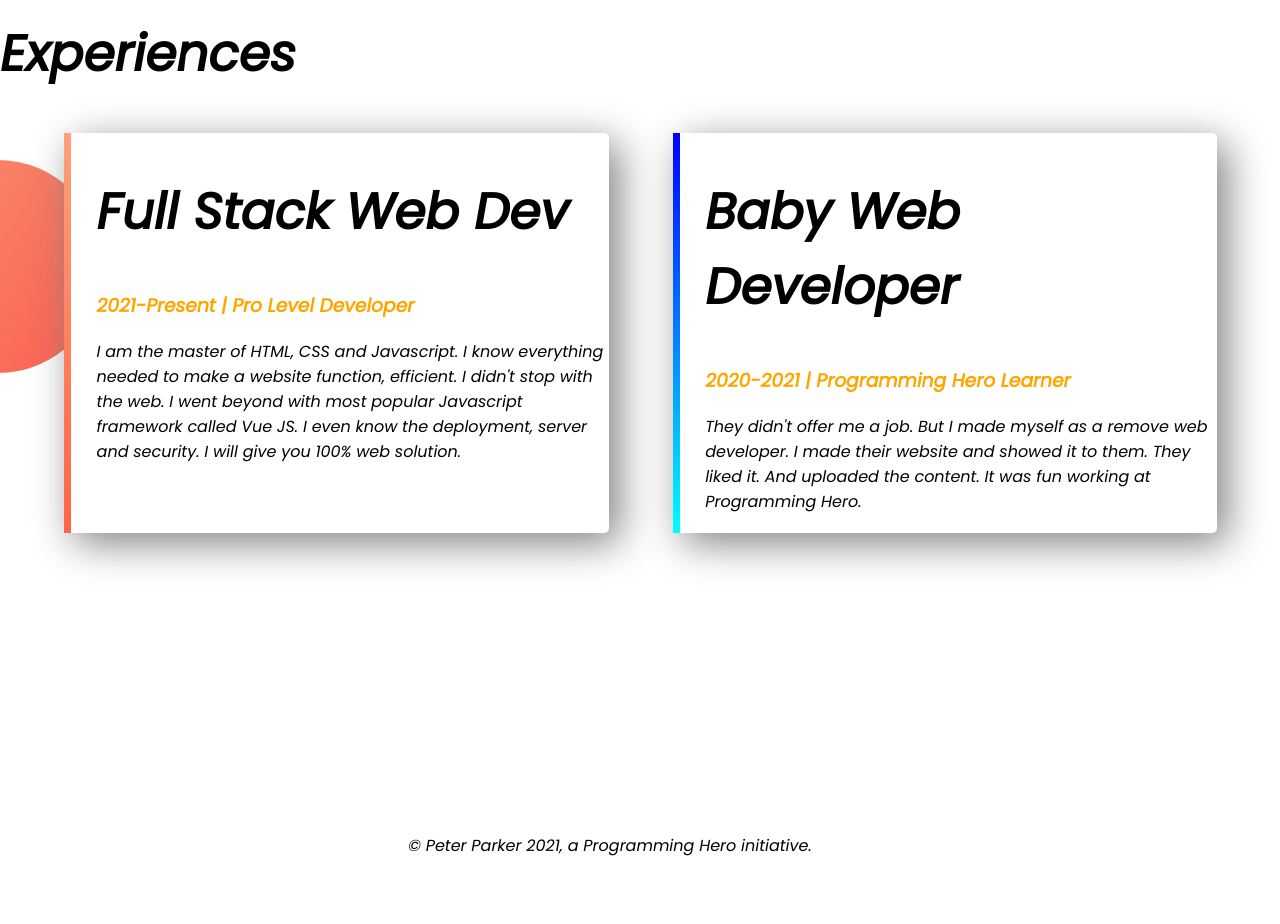
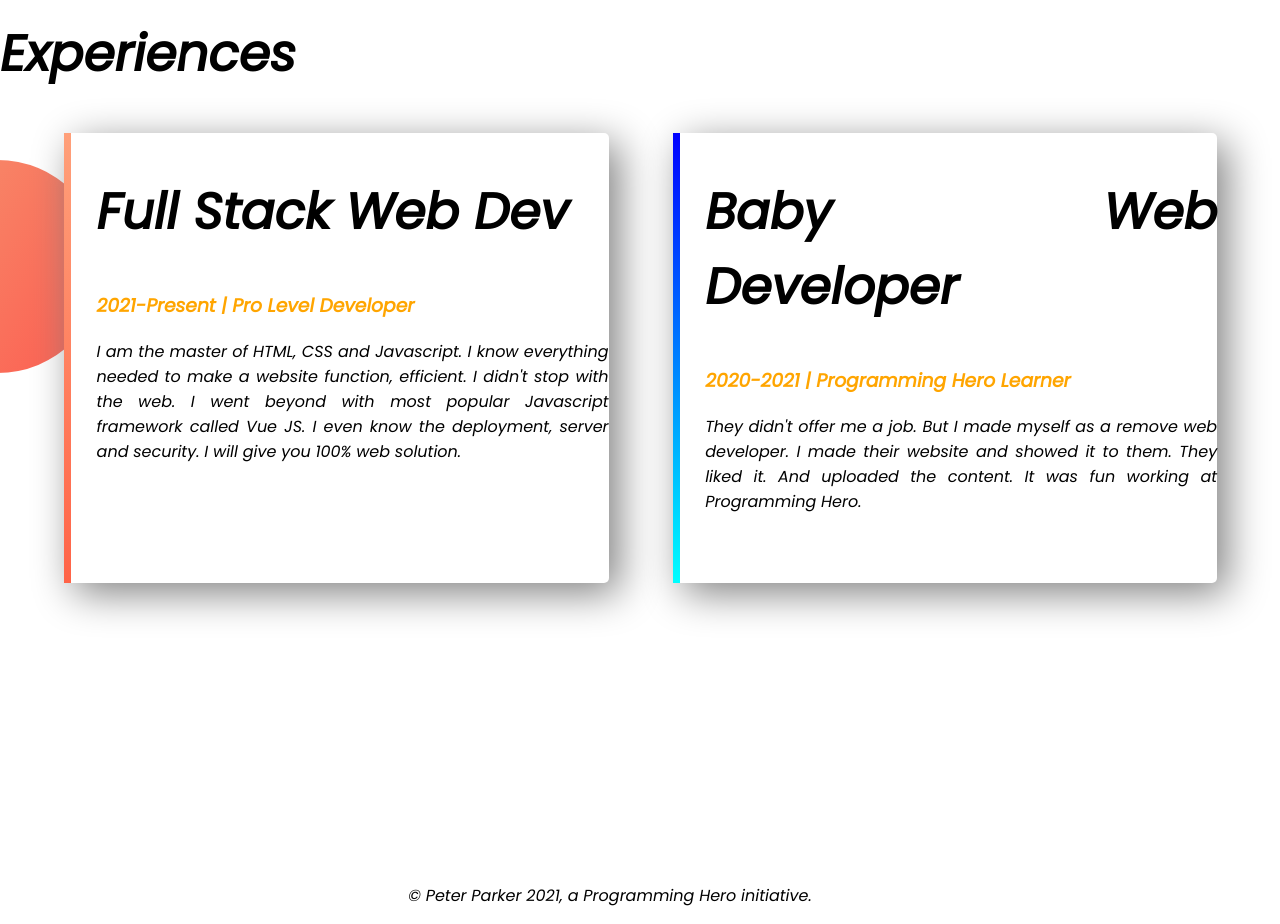
Before and after one commit to safahim5/Web-Portfolio, a plain HTML site: page index.html in a window 1280 px wide. Shown: the part 1320-2244 px from the top of the page. Before the commit the page ends 2194 px from the top, so only its background shows below. Drawn offline with Linux system fonts and the light colour scheme.

Commit message:
created my first project

```diff
--- a/style.css
+++ b/style.css
@@ -15,6 +15,7 @@ h1 {
     float: left;
     margin-left:5%;
     padding-left:2%;
+    text-align: justify;
 }
 .half-width img{
     width: 100%;
@@ -70,6 +71,8 @@ h2{
     border-radius: 5px;
     height: 80%;
     margin-bottom:300px;
+    padding-bottom: 50px;
+    text-align: justify;
     background-color:white;
 }
 .Eexperience-area{
```
